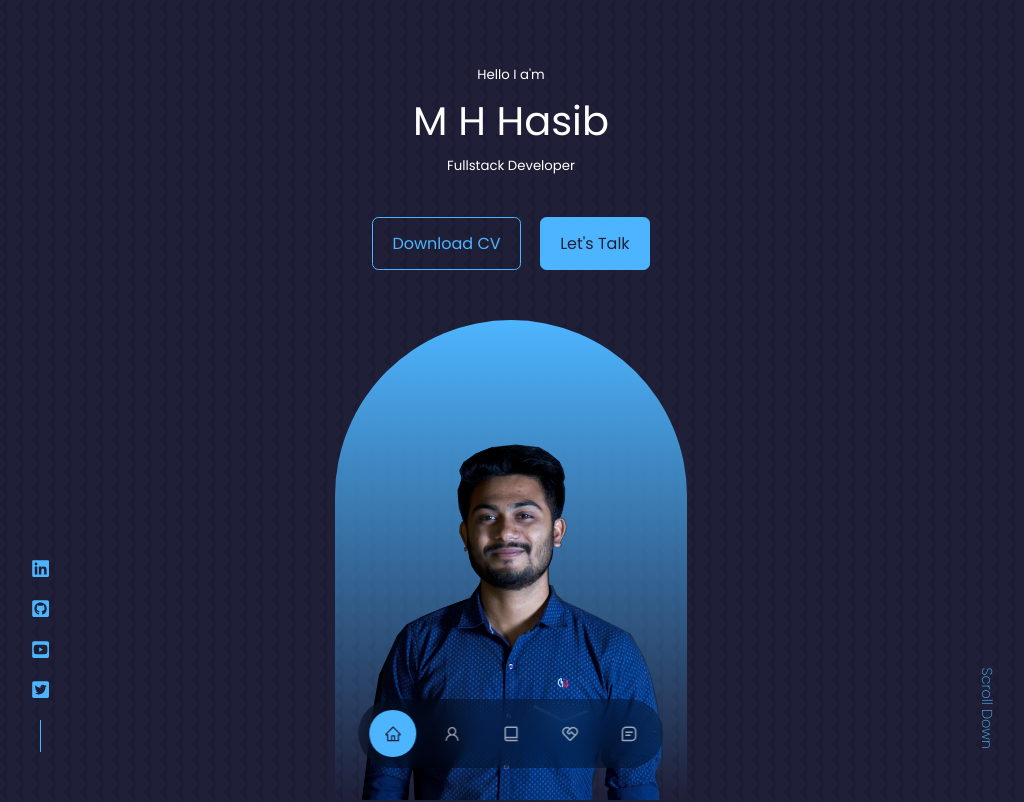
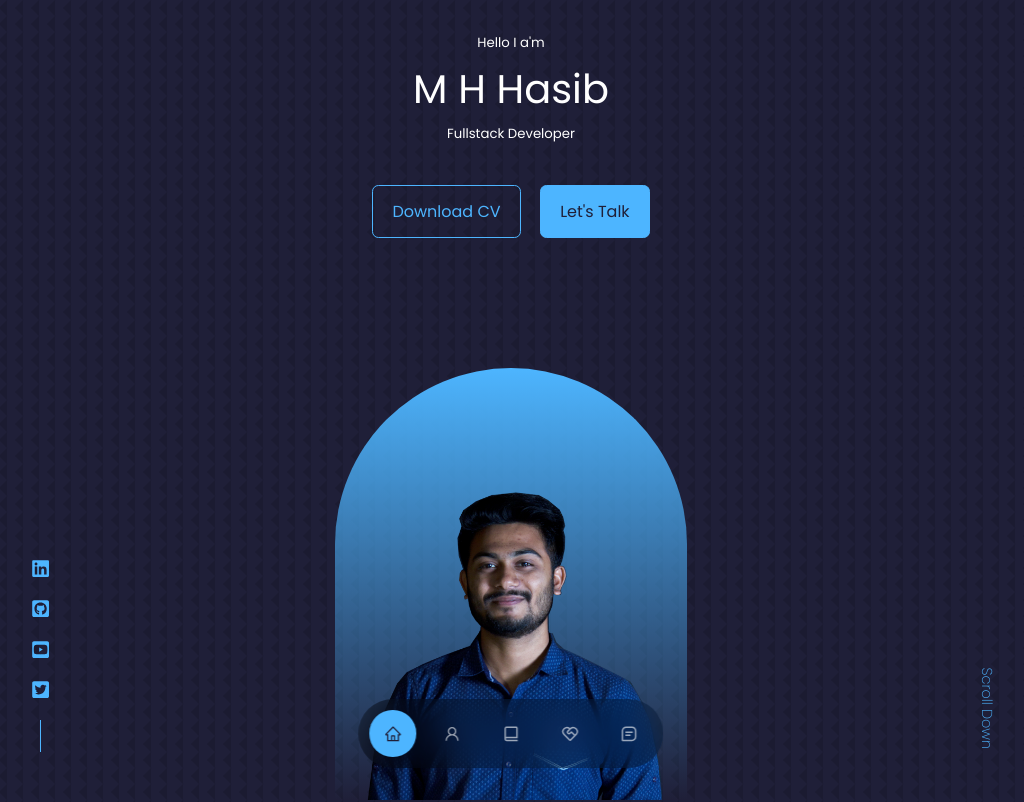
Before and after one commit to mahmudulhsn/react-portfolio, a React (Vite) app: page / in a window 1280 px wide. Shown: the top 802 px of the page, without its empty margins (129-1153 px from the left). Built offline with nearby package versions, Linux system fonts and the light colour scheme.

Commit message:
fix: homepage

```diff
--- a/src/components/header/header.css
+++ b/src/components/header/header.css
@@ -79,6 +79,19 @@ header {
   }
 }
 
+/*===== Media Query(MEDIUM DEVICES)===*/
+@media screen and (max-height: 860px) {
+  header {
+    height: 100vh;
+    padding-top: 2rem;
+  }
+  /* ============== ME ============== */
+.me {
+  height: 27rem;
+}
+
+}
+
 /*===== Media Query(SMALL DEVICES)===*/
 @media screen and (max-width: 600px) {
   header {
```
